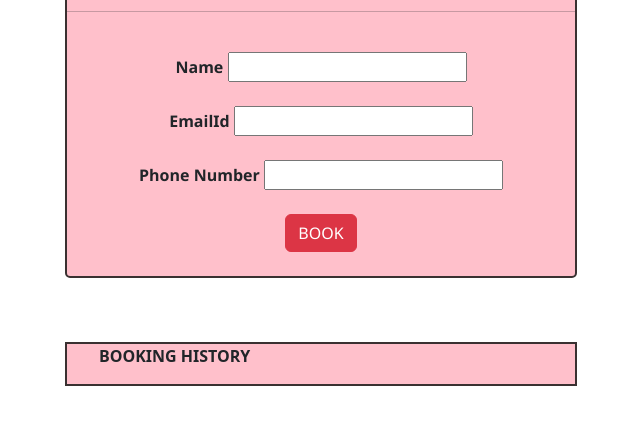
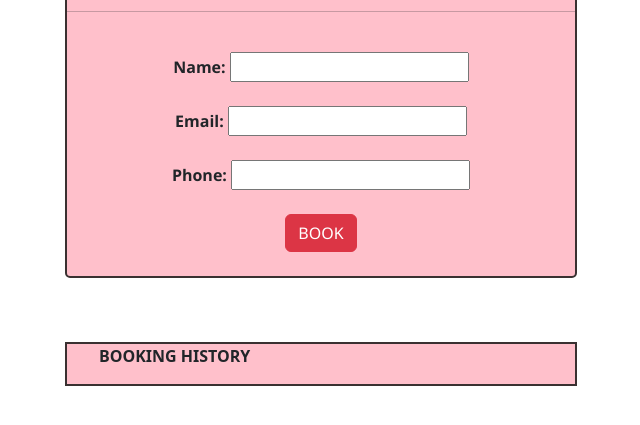
Before and after one commit to harshkhare001/appointment-booking, a website: page public/views/index.html in a window 1280 px wide. Shown: the part 129-554 px from the top of the page, without its empty margins (319-959 px from the left). Drawn offline with nearby package versions, Linux system fonts and the light colour scheme; files that its build step writes are made by us from their sources; no server answers.

Commit message:
Update index.html

```diff
--- a/public/views/index.html
+++ b/public/views/index.html
@@ -24,13 +24,13 @@
         <h1>Appointment Booking App</h1>
         <hr />
         <br />
-        <label for="name">Name</label>
+        <label for="name">Name:</label>
         <input type="text" name="name" id="name" />
         <br /><br />
-        <label for="email">EmailId</label>
+        <label for="email">Email:</label>
         <input type="text" name="email" id="email" />
         <br /><br />
-        <label for="phone">Phone Number</label>
+        <label for="phone">Phone:</label>
         <input type="number" name="phone" id="phone" />
         <br /><br />
         <input type="submit" class="btn btn-danger" value="BOOK" />
```
